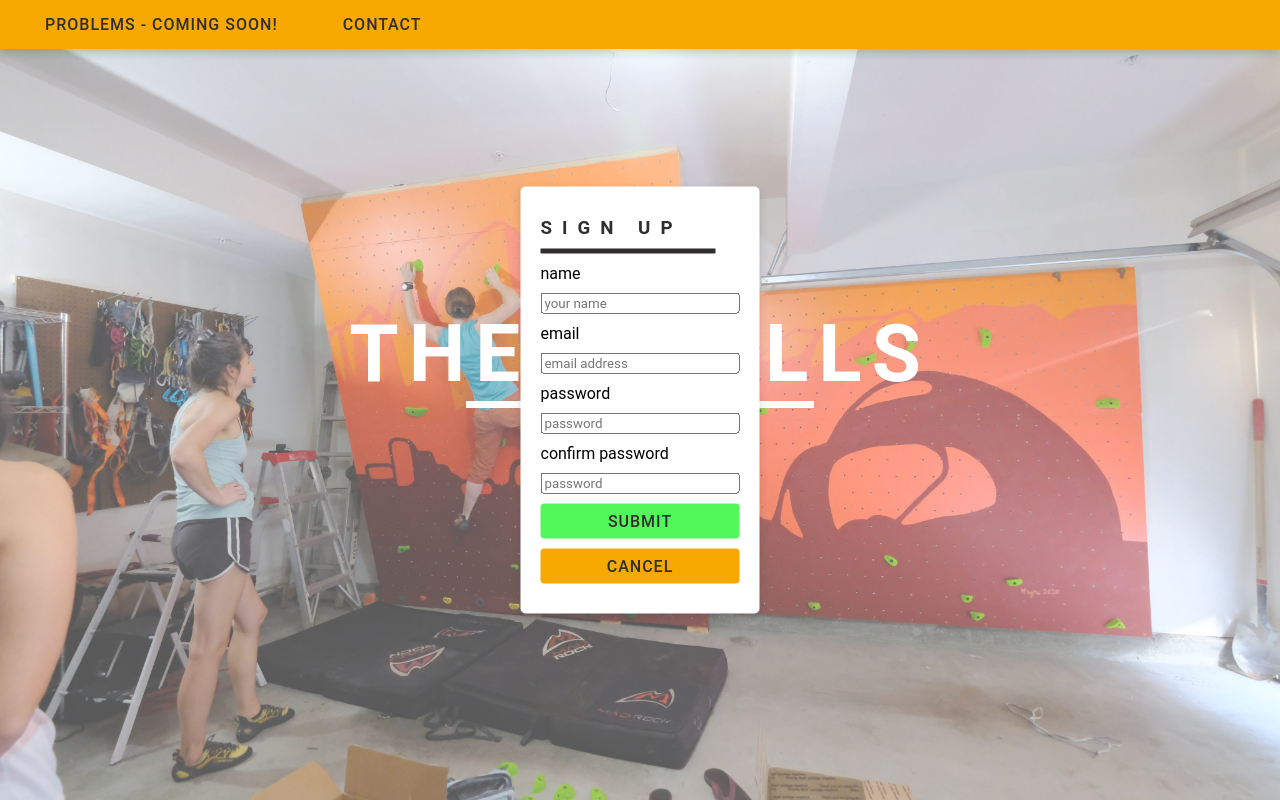
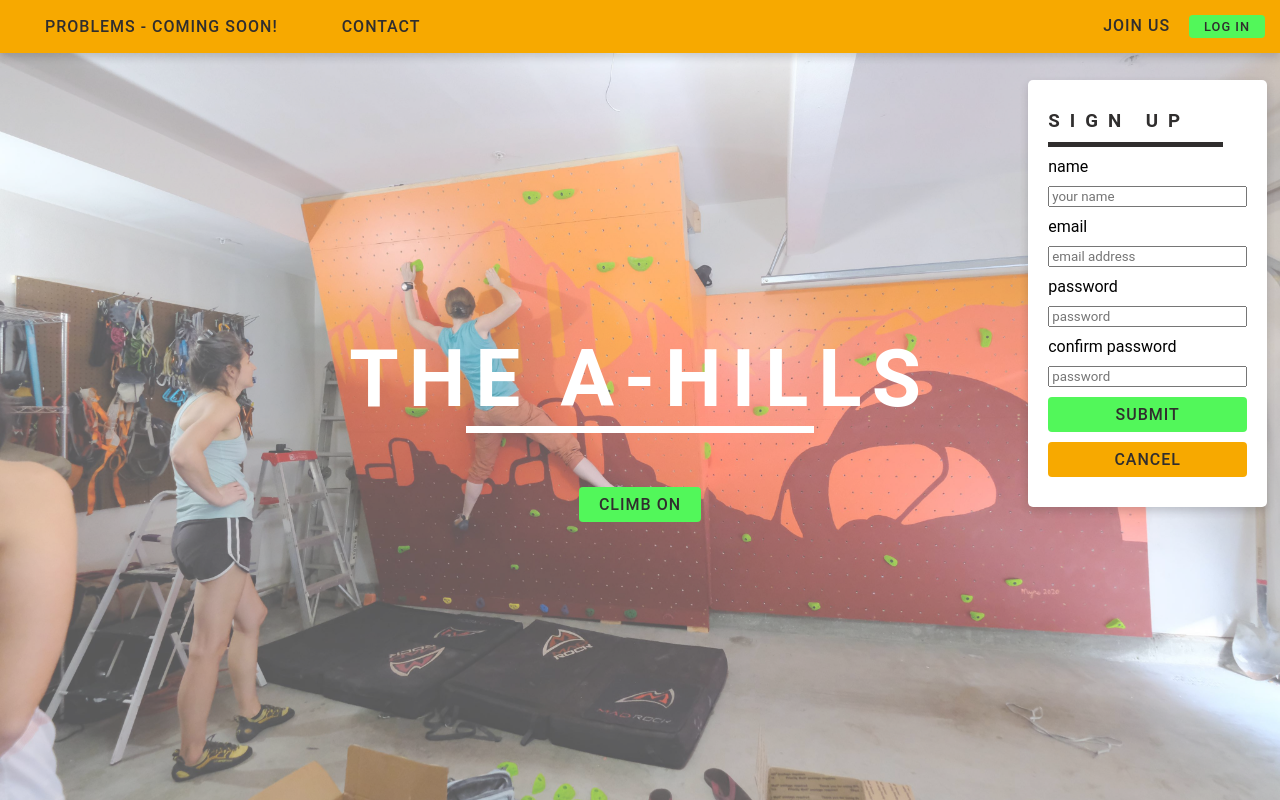
Before and after one commit to ykbell09/climbahills, a website: page static/index.html in a window 1280 px wide. Both pictures are taken after a click on the element "JOIN US". Shown: the top 800 px of the page. Drawn offline with Linux system fonts and the light colour scheme.

Commit message:
sign up updates

```diff
--- a/static/index.html
+++ b/static/index.html
@@ -13,14 +13,15 @@
 
     <!-- TOP NAV -->
     <div id="top-nav" class="nav">
-        <ul>
-            <a href="#">
-                <li>problems - coming soon!</li>
-            </a>
-            <a href="mailto:ykbell09@gmail.com">
-                <li>contact</li>
-            </a>
-        </ul>
+        <div id="top-nav-items">
+            <p><a href="#">problems - coming soon!</a></p>
+            <p><a href="mailto:ykbell09@gmail.com">contact</a></p>
+        </div>
+        <div id="top-nav-user">
+            <p class="join-us" id="join-us">join us</p>
+            <button class="nav-button" id="log-in-button">log in</button>
+            <button class="nav-button" id="log-out-button">log out</button>
+        </div>
     </div>
 
     <!-- HERO -->
@@ -29,8 +30,7 @@
             <div class="header">
                 <h1>the A-hills</h1>
             </div>
-            <button id="climb-on">climb on</button>
-            <p class="join-us" id="join-us1">join us</p>
+            <a href="#about"><button id="climb-on">climb on</button></a>
         </div>
     </div>
 
@@ -44,8 +44,6 @@
             <input type="password" placeholder="password" name="pass" id="login-pass" required />
             <button type="submit">login</button>
             <button type="reset" class="cancel" id="cancel-login">cancel</button>
-            <p class="join-us" id="join-us2">join us</p>
-
         </form>
     </div>
 
--- a/static/index.js
+++ b/static/index.js
@@ -8,8 +8,9 @@
 // );
 
 // LOGIN FORM CODE
-document.querySelector('#climb-on').addEventListener('click', () => {
+document.querySelector('#log-in-button').addEventListener('click', () => {
     document.querySelector('#login').style.display = 'block';
+    document.querySelector('#sign-up').style.display = 'none';
 });
 
 document.querySelector('#cancel-login').addEventListener('click', () => {
@@ -17,11 +18,7 @@ document.querySelector('#cancel-login').addEventListener('click', () => {
 });
 
 // SIGN UP FORM CODE
-document.querySelector('#join-us1').addEventListener('click', () => {
-    document.querySelector('#sign-up').style.display = 'block';
-});
-
-document.querySelector('#join-us2').addEventListener('click', () => {
+document.querySelector('#join-us').addEventListener('click', () => {
     document.querySelector('#sign-up').style.display = 'block';
     document.querySelector('#login').style.display = 'none';
 });
@@ -50,10 +47,23 @@ document.querySelector('#sign-up-form').addEventListener('submit', (e) => {
             password: signUpPass
         })
     })
-            .then(response => response.json())
-            .then(data => {
-                console.log(data);
-            });
+        .then(response => response.json())
+        .then(data => {
+            console.log(data);
+            // hide join us link
+            document.querySelector('#sign-up').style.display = 'none';
+
+            // show welcome message -- change this to add element in topnav
+            document.querySelector('#join-us').innerHTML = `welcome, ${data}`;
+
+            // show log out button
+            document.querySelector('#log-in-button').style.display = 'none';
+            document.querySelector('#log-out-button').style.display = 'inline';
+
+            // sheck setter status and if true, show add problem button
+
+
+        });
 
 
 
--- a/static/styles.css
+++ b/static/styles.css
@@ -64,14 +64,14 @@ button a {
   text-decoration: inherit;
 }
 
-.join-us {
+/* .join-us {
   text-transform: uppercase;
   letter-spacing: 4px;
   font-weight: 700;
   font-size: 1em;
   color: var(--black);
   cursor: pointer;
-}
+} */
 
 .cancel {
   background-color: var(--orange);
@@ -140,13 +140,12 @@ h1::after {
   height: 7px;
 }
 
-/* LOG IN FORM */
+/* POP UP FORMS */
 .form-popup {
   display: none;
   position: fixed;
-  top: 50%;
-  left: 50%;
-  transform: translate(-50%, -50%);
+  top: 10%;
+  right: 1%;
 
   border: 1px solid var(--white);
   border-radius: 5px;
@@ -173,21 +172,36 @@ h1::after {
   z-index: 9;
   width: 100%;
   box-shadow: 0 4px 8px 0 rgba(48, 46, 46, 0.2);
-}
-.nav ul {
   background-color: var(--orange);
-  padding: 15px;
   margin: 0;
-
+  display: flex;
+  justify-content: space-between;
+  align-items: center;
 }
 
-.nav li {
-  list-style-type: none;
+.nav * {
   display: inline;
-  margin: 0;
-  padding: 15px
+  padding: 15px;
 }
 
+#log-out-button {
+  display: none;
+}
+
+.nav-button {
+  font-weight: 500;
+  font-size: .80em;
+  color: var(--black);
+  cursor: pointer;
+  /* box-shadow: 0 4px 8px 0 rgba(0, 0, 0, 0.2); */
+
+  background-color: var(--green);
+  border-radius: 4px;
+  border: 0;
+  padding: 4px 15px;
+}
+
+.nav p,
 .nav a {
   text-transform: uppercase;
   letter-spacing: 1px;
@@ -198,7 +212,8 @@ h1::after {
   padding: 15px;
 }
 
-.nav a:hover {
+.nav a:hover,
+#join-us:hover {
  background-color: var(--ltorange);
 }
 
```
Also changed, not shown: app.js (+20 -6 lines), package.json (+6 -3 lines), services/auth.js (added, +9 -0 lines), services/functions.js (+29 -4 lines), test/functions.spec.js (+17 -3 lines), 1 other file.
